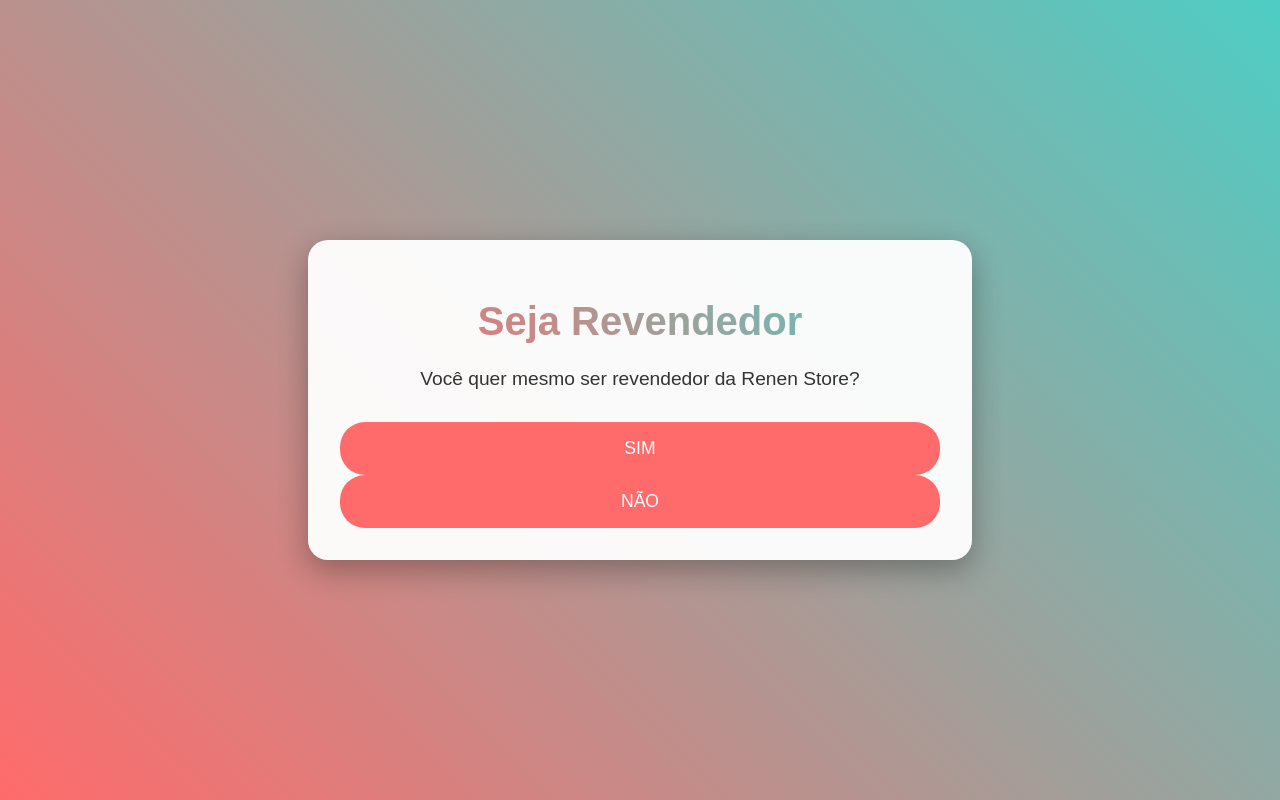
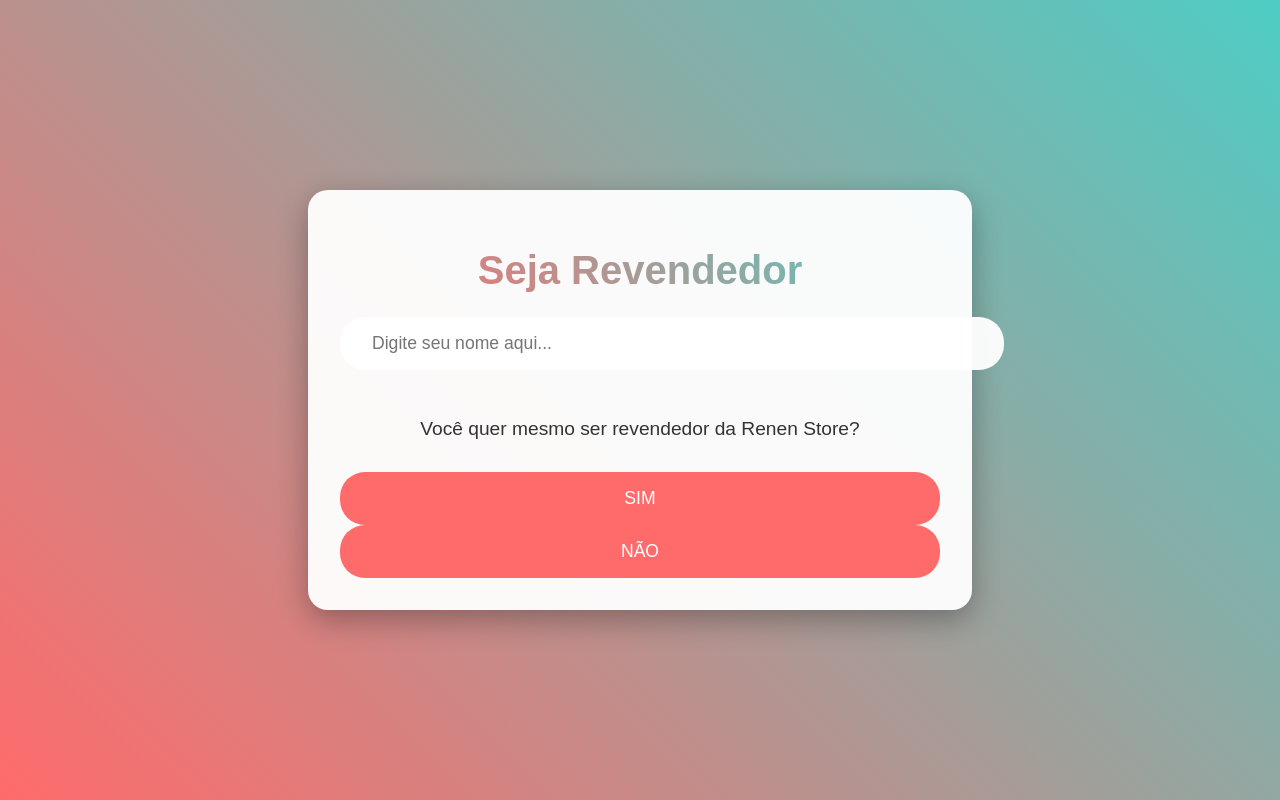
Before and after one commit to dfrfcgfgfg/renen-store, a website: page site.html in a window 1280 px wide. Drawn offline with Linux system fonts and the light colour scheme.

Commit message:
Ajustando exibição do campo de nome para aparecer sempre

```diff
--- a/site.html
+++ b/site.html
@@ -90,7 +90,7 @@
 <body>
     <div class="container">
         <h1>Seja Revendedor</h1>
-        <div id="nameForm">
+        <div id="nameForm" style="display: block;">
             <input type="text" id="nameInput" placeholder="Digite seu nome aqui..." required>
         </div>
         <p>Você quer mesmo ser revendedor da Renen Store?</p>
```
